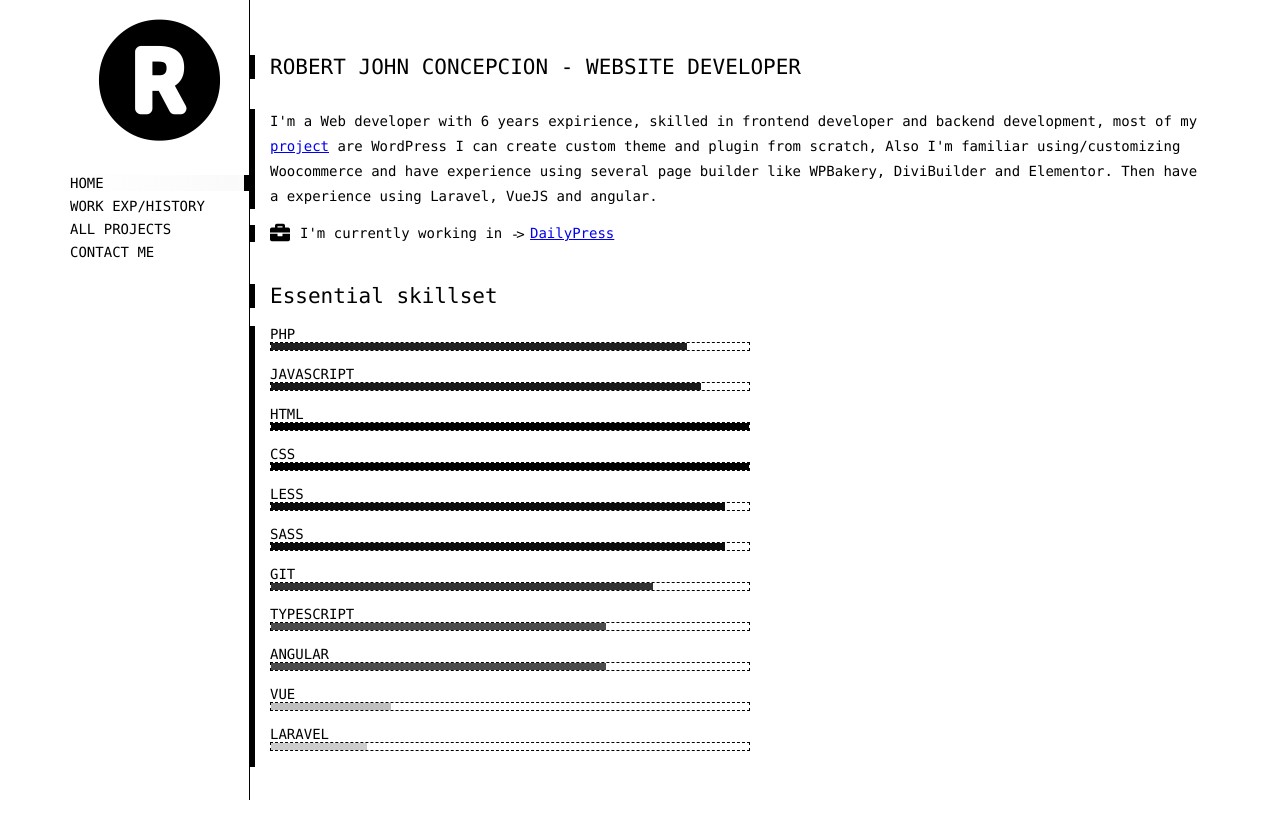
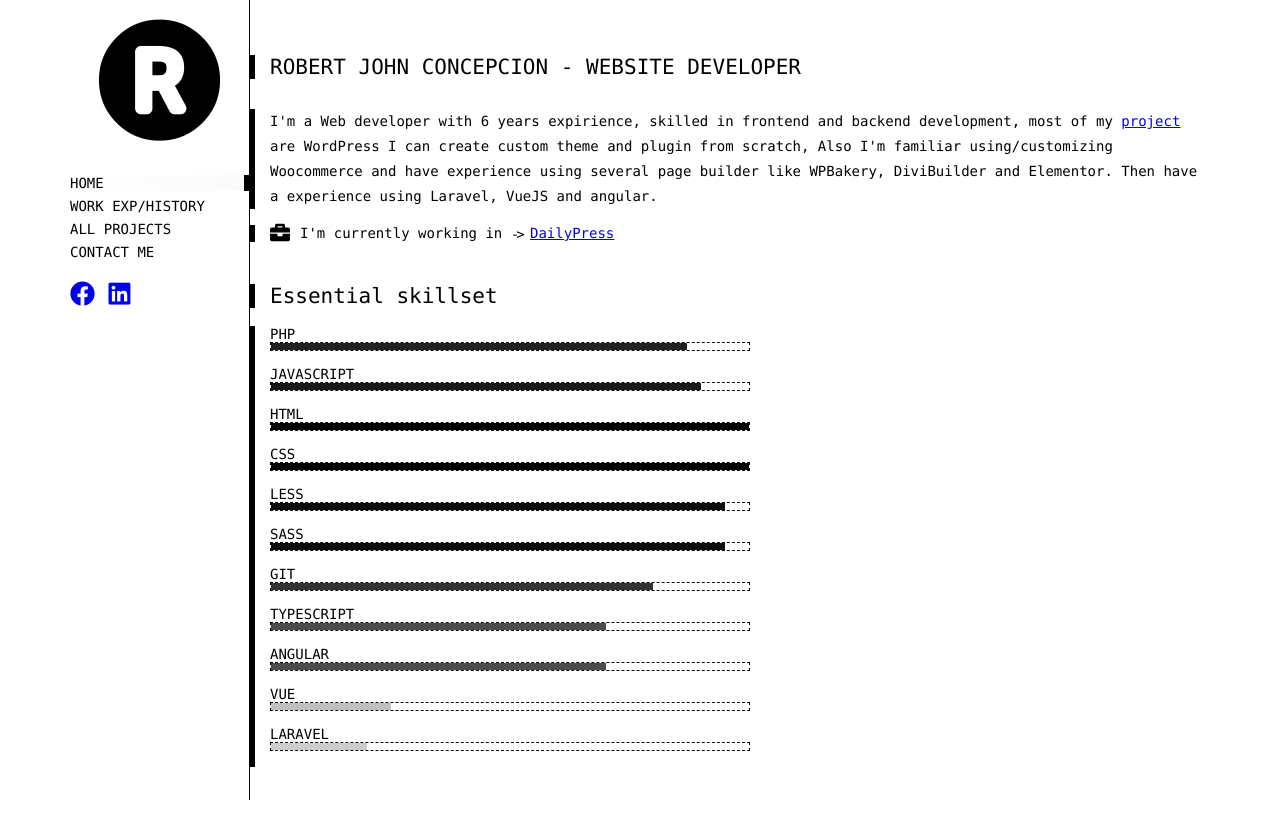
Before and after one commit to rjconcepcion/rjconcepcion.github.io, a website built with webpack: page index.html in a window 1280 px wide. Built offline with Linux system fonts and the light colour scheme.

Commit message:
add social media links (#19)
Co-authored-by: robert <robert@dailypress.com.au>

```diff
--- a/index.html
+++ b/index.html
@@ -56,13 +56,18 @@
                 <li><a href="#works">ALL PROJECTS</a></li>
                 <li><a href="#contact">CONTACT ME</a></li>
             </ul>
+
+            <div class="other-links">
+                <a href="https://www.facebook.com/robertjohn.concepion/" target="_blank"><span class="fab fa-facebook" title="facebook"></span></a>
+                <a href="https://www.linkedin.com/in/robert-john-concepcion-aba086104/" target="_blank"><span class="fab fa-linkedin" title="linkedin"></span></a>
+            </div>
         </nav>
         <div class="contents">
             <section id="home">
                 <div class="inner-wrp">
                     <h1 class='main-header left-border-style'>ROBERT JOHN CONCEPCION - WEBSITE DEVELOPER</h1>
                     <article class="left-border-style intro-text">
-                        <p>I'm a Web developer with 6 years expirience, skilled in frontend developer and backend development, most of my <a href="#works" class="readm no">project</a> are WordPress I can create custom theme and plugin from scratch, Also I'm familiar using/customizing Woocommerce and have experience using several page builder like WPBakery, DiviBuilder and Elementor. Then have a experience using Laravel, VueJS and angular.</p>
+                        <p>I'm a Web developer with 6 years expirience, skilled in frontend and backend development, most of my <a href="#works" class="readm no">project</a> are WordPress I can create custom theme and plugin from scratch, Also I'm familiar using/customizing Woocommerce and have experience using several page builder like WPBakery, DiviBuilder and Elementor. Then have a experience using Laravel, VueJS and angular.</p>
                     </article>
                     <br>
                     <article class="left-border-style">
--- a/src/sass/main.sass
+++ b/src/sass/main.sass
@@ -74,6 +74,13 @@ html
                                 background-image: -moz-linear-gradient(to right,#fff, rgba(0, 0, 0, 0.02))
                                 background-image: linear-gradient(to right,#fff, rgba(0, 0, 0, 0.02))
 
+                .other-links
+                    margin-top: 20px
+                    a
+                        font-size: 25px
+                        margin-right: 5px
+                        text-decoration: none
+                        span
             .contents
                 margin-left: 180px
                 width: 100%
```
Also changed, not shown: dist/main.js.
